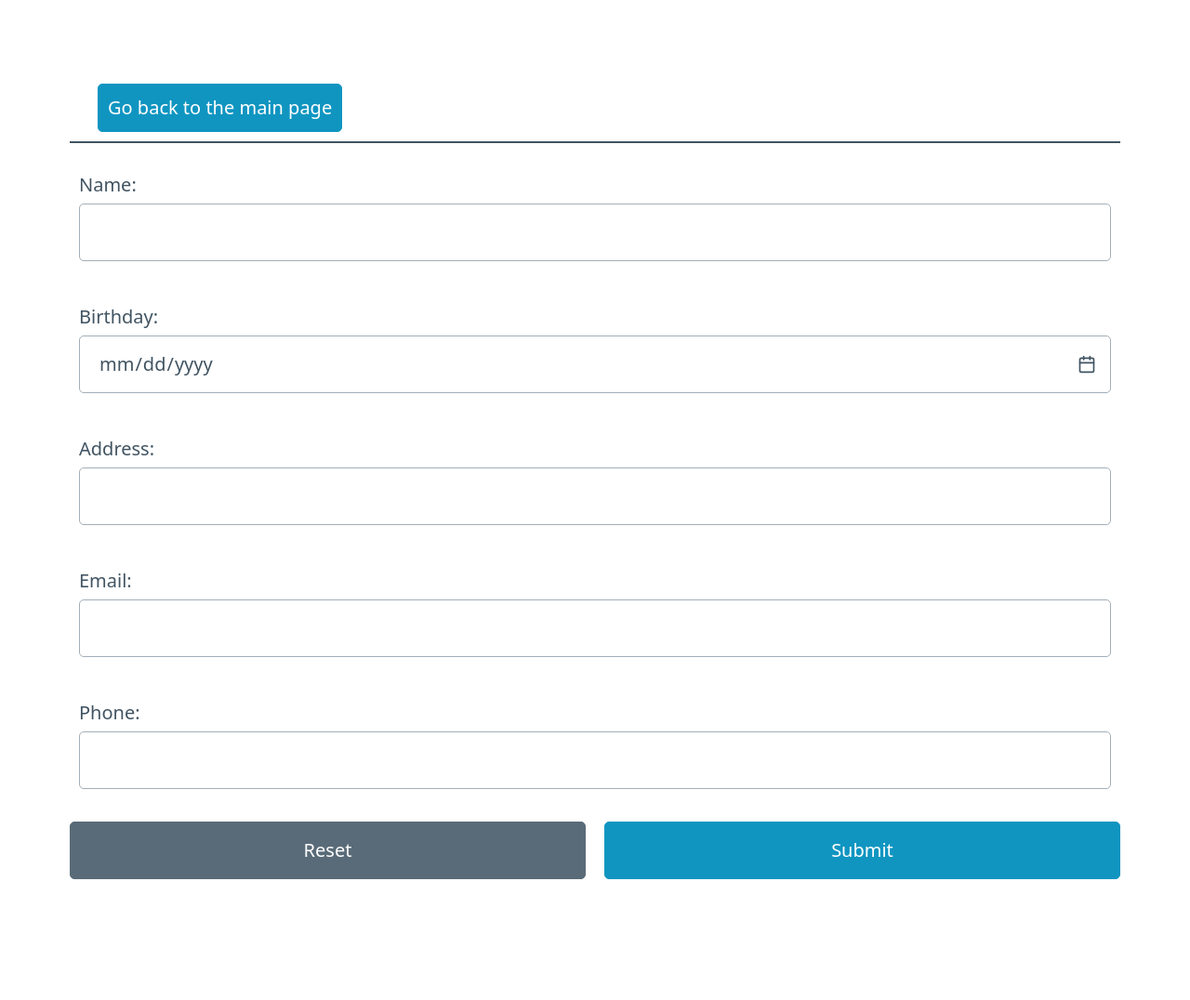
After one commit to Witc4er/smartbot_flask, a Flask app: page /contact_create in a window 1280 px wide. The commit adds this page. Shown: the whole page at 93% size. Run offline with Flask 2, Linux system fonts and the light colour scheme.

Commit message:
Finished hw

```diff
--- a/app.py
+++ b/app.py
@@ -1,5 +1,7 @@
+from datetime import datetime
+
 from flask import Flask, render_template, request, redirect
-from db.models import Note, Tag, db_session
+from db.models import Note, Tag, db_session, AddressBook, Email, Telephone
 
 app = Flask(__name__)
 app.debug = True
@@ -9,16 +11,49 @@ app.debug = True
 def index():
     return render_template("index.html")
 
+@app.route('/addressbook/', strict_slashes=False)
+def addressbook():
+    _addressbook = db_session.query(AddressBook).all()
+    return render_template('addressbook.html', addressbook=_addressbook)
+
+@app.route('/contact_create/', methods=['GET', 'POST'], strict_slashes=False)
+def contact_create():
+    if request.method == 'POST':
+        name = request.form.get('name')
+        birthday = datetime.strptime(request.form.get('birthday'), '%Y-%m-%d').date()
+        address = request.form.get('address')
+        email = request.form.get('email')
+        phone = request.form.get('phone')
+        print(name, birthday, address, email, phone)
+        contact = AddressBook(name=name,
+                              birthday=birthday,
+                              address=address,
+                              email=[Email(email=email)],
+                              phone=[Telephone(phone=phone)])
+        db_session.add(contact)
+        db_session.commit()
+        return redirect('/addressbook/')
+    else:
+        pass
+    return render_template('contact_create.html')
+
+@app.route('/contact_detail/<id>', strict_slashes=False)
+def contact_detail(id):
+    contact = db_session.query(AddressBook).filter(AddressBook.id == id).first()
+    return render_template('contact_detail.html', contact=contact)
+
+@app.route('/contact_delete/<id>', strict_slashes=False)
+def contact_delete(id):
+    db_session.query(AddressBook).filter(AddressBook.id == id).delete()
+    db_session.commit()
+    return redirect('/addressbook/')
+
+
+
 @app.route('/notes/', strict_slashes=False)
 def notes():
     _notes = db_session.query(Note).all()
     return render_template('notes.html', notes=_notes)
-
-
-@app.route('/note_detail/<id>', strict_slashes=False)
-def detail(id):
-    note = db_session.query(Note).filter(Note.id == id).first()
-    return render_template('note_detail.html', note=note)
 
 
 @app.route('/note_create/', methods=['GET', 'POST'], strict_slashes=False)
@@ -26,7 +61,7 @@ def note_create():
     if request.method == 'POST':
         name = request.form.get('name')
         description = request.form.get('description')
-        tags = request.form.get('tags')
+        tags = request.form.getlist('tags')
         tags_obj = []
         for tag in tags:
             tags_obj.append(db_session.query(Tag).filter(Tag.name == tag).first())
@@ -37,6 +72,12 @@ def note_create():
     else:
         tags = db_session.query(Tag).all()
     return render_template('note_create.html', tags=tags)
+
+@app.route('/note_detail/<id>', strict_slashes=False)
+def note_detail(id):
+    note = db_session.query(Note).filter(Note.id == id).first()
+    return render_template('note_detail.html', note=note)
+
 
 
 @app.route('/tag/', methods=['GET', 'POST'], strict_slashes=False)
@@ -49,5 +90,19 @@ def add_tag():
         return redirect('/notes/')
     return render_template('tag.html')
 
+@app.route('/done/<id>', strict_slashes=False)
+def done(id):
+    db_session.query(Note).filter(Note.id == id).first().done = True
+    db_session.commit()
+
+    return redirect('/notes/')
+
+@app.route('/delete/<id>', strict_slashes=False)
+def note_delete(id):
+    db_session.query(Note).filter(Note.id == id).delete()
+    db_session.commit()
+
+    return redirect('/notes/')
+
 if __name__ == '__main__':
     app.run()
--- /dev/null
+++ b/templates/contact_create.html
@@ -0,0 +1,52 @@
+<!DOCTYPE html>
+<html lang="en">
+  <head>
+    <meta charset="UTF-8" />
+    <title>Add contact</title>
+    <link
+      rel="stylesheet"
+      href="https://unpkg.com/@picocss/pico@latest/css/pico.min.css"
+    />
+  </head>
+  <body>
+    <main class="container">
+      <nav
+        style="margin-bottom: 20px; border-bottom: 2px solid; padding-left: 30px">
+        <ul>
+          <li><a href="/addressbook/" role="button"> Go back to the main page </a></li>
+        </ul>
+      </nav>
+      <form method="POST" action="/contact_create">
+        <div style="padding: 10px">
+          <label>Name:
+            <input type="text" name="name" required />
+          </label>
+        </div>
+        <div style="padding: 10px">
+          <label>Birthday:
+            <input type="date" name="birthday" required />
+          </label>
+        </div>
+        <div style="padding: 10px">
+          <label>Address:
+            <input type="text" name="address" required />
+          </label>
+        </div>
+        <div style="padding: 10px">
+          <label>Email:
+            <input type="text" name="email" required />
+          </label>
+        </div>
+        <div style="padding: 10px">
+          <label>Phone:
+            <input type="text" name="phone" required />
+          </label>
+        </div>
+        <div class="grid">
+          <button type="reset" class="secondary">Reset</button>
+          <button type="submit">Submit</button>
+        </div>
+      </form>
+    </main>
+  </body>
+</html>
--- a/templates/notes.html
+++ b/templates/notes.html
@@ -16,6 +16,7 @@
         <ul>
           <li><a href="/note_create/" role="button">Add note</a></li>
           <li><a href="/tag/" role="button">Add Tag</a></li>
+          <li><a href="/" role="button"> Go back to the main page </a></li>
         </ul>
       </nav>
 
@@ -23,7 +24,7 @@
       <ul>
         <li>
           {%if not note.done%}
-          <a href="/detail/{{note.id}}" role="button" class="outline"
+          <a href="/note_detail/{{note.id}}" role="button" class="outline"
             >{{note.name}}</a
           >
           <a href="/done/{{note.id}}" role="button">Mark Done</a>
@@ -32,7 +33,7 @@
           >
           {% else %}
 
-          <a href="/detail/{{note.id}}" role="button" class="secondary"
+          <a href="/note_detail/{{note.id}}" role="button" class="secondary"
             ><s>{{note.name}}</s></a
           >
           {% endif %}
```
Also changed, not shown: db/models.py (+44 -4 lines), templates/addressbook.html (added, +31 -0 lines), templates/contact_detail.html (added, +29 -0 lines).
